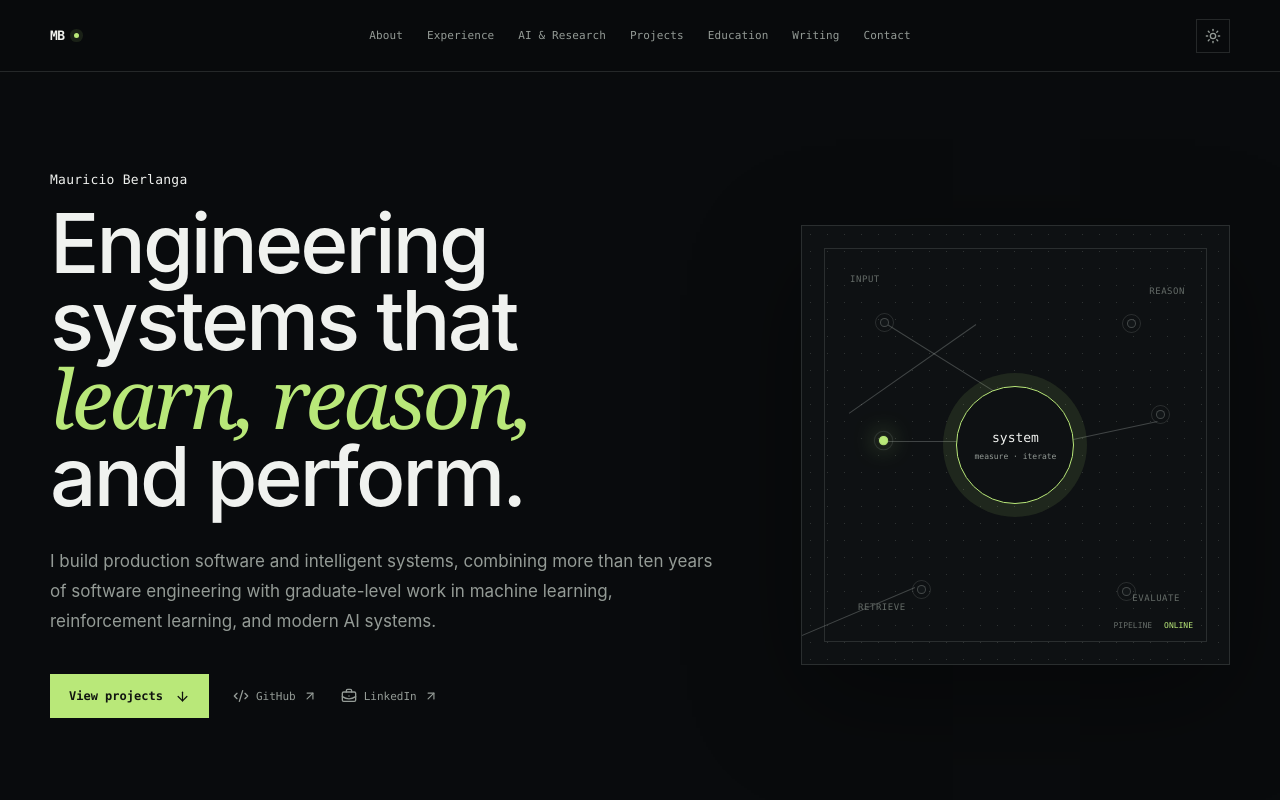
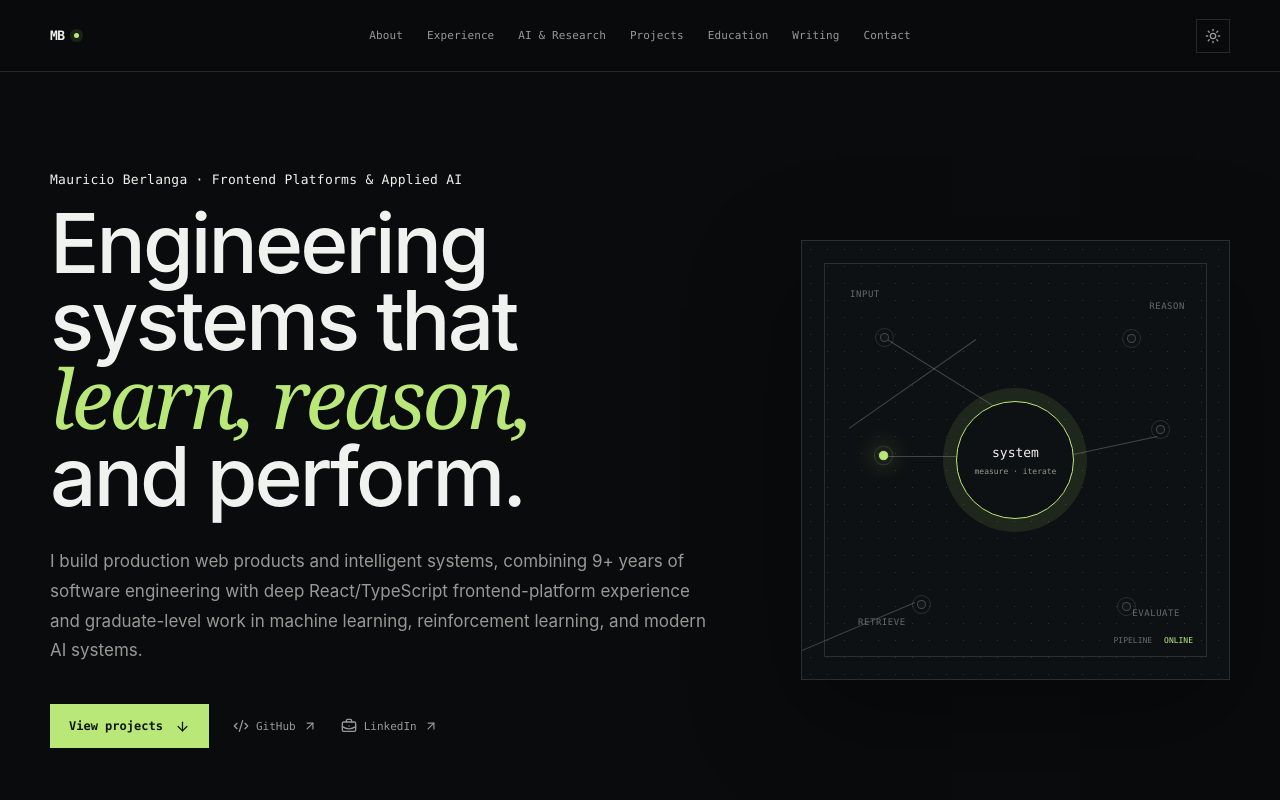
Before and after one commit to mauber91/mauricio-berlanga-portfolio, a React (Vite) app: page / in a window 1280 px wide. Shown: the top 800 px of the page. Built offline with nearby package versions, Linux system fonts and the light colour scheme.

Commit message:
Highlight frontend platform expertise

```diff
--- a/index.html
+++ b/index.html
@@ -5,21 +5,21 @@
     <meta name="viewport" content="width=device-width, initial-scale=1.0" />
     <link rel="icon" href="data:," />
     <meta name="theme-color" content="#090b0d" />
-    <title>Mauricio Berlanga — Software & AI Engineer</title>
-    <meta name="description" content="Senior software engineer building intelligent systems at the intersection of software engineering, machine learning, and AI." />
+    <title>Mauricio Berlanga — Frontend Platforms & Applied AI</title>
+    <meta name="description" content="Senior software engineer building production React and TypeScript frontend platforms, modular web systems, and applied AI products." />
     <meta name="author" content="Mauricio Berlanga" />
-    <meta name="keywords" content="Mauricio Berlanga, AI Engineer, Machine Learning Engineer, Senior Software Engineer, React, RAG, Reinforcement Learning" />
+    <meta name="keywords" content="Mauricio Berlanga, Senior Software Engineer, Frontend Platforms, React, TypeScript, Angular, Nx, Module Federation, AI Engineer, RAG, Reinforcement Learning" />
     <link rel="canonical" href="__SITE_ORIGIN__/" />
     <meta property="og:type" content="website" />
-    <meta property="og:title" content="Mauricio Berlanga — Software & AI Engineer" />
-    <meta property="og:description" content="Engineering intelligent systems at the intersection of production software, machine learning, and AI." />
+    <meta property="og:title" content="Mauricio Berlanga — Frontend Platforms & Applied AI" />
+    <meta property="og:description" content="Production React and TypeScript frontend platforms, modular web systems, and applied AI products." />
     <meta property="og:image" content="__SITE_ORIGIN__/og.png" />
     <meta property="og:image:alt" content="Mauricio Berlanga — Engineering systems that learn, reason, and perform." />
     <meta property="og:image:width" content="1200" />
     <meta property="og:image:height" content="630" />
     <meta name="twitter:card" content="summary_large_image" />
-    <meta name="twitter:title" content="Mauricio Berlanga — Software & AI Engineer" />
-    <meta name="twitter:description" content="Engineering intelligent systems at the intersection of production software, machine learning, and AI." />
+    <meta name="twitter:title" content="Mauricio Berlanga — Frontend Platforms & Applied AI" />
+    <meta name="twitter:description" content="Production React and TypeScript frontend platforms, modular web systems, and applied AI products." />
     <meta name="twitter:image" content="__SITE_ORIGIN__/og.png" />
     <meta name="twitter:image:alt" content="Mauricio Berlanga — Engineering systems that learn, reason, and perform." />
     <script type="application/ld+json">
@@ -27,9 +27,9 @@
         "@context": "https://schema.org",
         "@type": "Person",
         "name": "Mauricio Berlanga",
-        "jobTitle": "Senior Software Engineer",
+        "jobTitle": "Senior Software Engineer, Frontend Platforms & Applied AI",
         "worksFor": { "@type": "Organization", "name": "Walmart Global Tech" },
-        "knowsAbout": ["Software Engineering", "Machine Learning", "Artificial Intelligence", "Retrieval-Augmented Generation", "Reinforcement Learning", "React", "TypeScript"]
+        "knowsAbout": ["Frontend Platform Engineering", "React", "TypeScript", "Angular", "Nx Monorepos", "Micro-frontends", "Module Federation", "Software Engineering", "Machine Learning", "Artificial Intelligence", "Retrieval-Augmented Generation", "Reinforcement Learning"]
       }
     </script>
   </head>
--- a/src/App.tsx
+++ b/src/App.tsx
@@ -22,7 +22,7 @@ function App() {
       <main id="main">
         <section className="hero shell" aria-labelledby="hero-title">
           <div className="hero-copy">
-            <p className="hero-kicker">Mauricio Berlanga</p>
+            <p className="hero-kicker">Mauricio Berlanga · Frontend Platforms & Applied AI</p>
             <h1 id="hero-title">Engineering systems that <em>learn, reason,</em> and perform.</h1>
             <p className="hero-summary">{personal.summary}</p>
             <div className="hero-actions">
@@ -41,13 +41,13 @@ function App() {
         </section>
 
         <section className="section shell about" id="about">
-          <SectionHeader eyebrow="01 / About" title="Production engineering depth. Expanding AI scope." />
+          <SectionHeader eyebrow="01 / About" title="Frontend platforms. Applied intelligence. Systems that last." />
           <div className="about-grid reveal">
             <p className="lead-copy">
-              I’m a senior software engineer at <strong>Walmart Global Tech</strong> with more than ten years of experience building dependable web and frontend systems at scale.
+              I’m a senior software engineer at <strong>Walmart Global Tech</strong> with 9+ years of experience building dependable web, mobile, and frontend-platform systems at scale.
             </p>
             <div className="about-detail">
-              <p>My foundation is production software: React architecture, modular frontend systems, monorepos, API integration, and the engineering discipline required to operate software over time.</p>
+              <p>My foundation is frontend platform engineering: React and TypeScript architecture, Nx monorepos, Module Federation, build tooling, reusable components, testing, and the API integration needed to operate software over time.</p>
               <p>That foundation now extends into AI engineering and machine learning systems through graduate-level Stanford coursework and hands-on work with retrieval, model evaluation, local inference, and agentic architectures.</p>
             </div>
             <blockquote>
@@ -173,7 +173,7 @@ function App() {
 
         <section className="section skills-section">
           <div className="shell">
-            <SectionHeader eyebrow="06 / Technical Range" title="A stack shaped by systems." />
+            <SectionHeader eyebrow="06 / Technical Range" title="A frontend platform stack shaped by systems." />
             <div className="skills-grid">
               {skillGroups.map((group) => (
                 <article className="skill-group reveal" key={group.title}>
@@ -228,7 +228,7 @@ function App() {
 
       <footer className="site-footer shell">
         <p>© {new Date().getFullYear()} Mauricio Berlanga</p>
-        <p>Senior Software Engineer · AI / ML Systems</p>
+        <p>{personal.title}</p>
         <a href="#top">Back to top ↑</a>
       </footer>
     </div>
--- a/src/data/content.ts
+++ b/src/data/content.ts
@@ -31,12 +31,12 @@ export type GitHubProject = {
 
 export const personal = {
   name: 'Mauricio Berlanga',
-  title: 'Senior Software Engineer · AI / ML Engineer',
+  title: 'Senior Software Engineer · Frontend Platforms & Applied AI',
   employer: 'Walmart Global Tech',
   location: 'Bentonville, Arkansas, United States',
   email: 'mberlanga91@gmail.com',
   summary:
-    'I build production software and intelligent systems, combining more than ten years of software engineering with graduate-level work in machine learning, reinforcement learning, and modern AI systems.',
+    'I build production web products and intelligent systems, combining 9+ years of software engineering with deep React/TypeScript frontend-platform experience and graduate-level work in machine learning, reinforcement learning, and modern AI systems.',
 }
 
 export const socialLinks: SocialLink[] = [
@@ -55,39 +55,41 @@ export const experience = [
     role: 'Senior Software Engineer',
     period: 'Jul 2023 – Present',
     description:
-      'Engineering large-scale frontend systems with React, monorepos, micro-frontends, and module federation, with an emphasis on maintainable architecture and production reliability.',
+      'Lead frontend architecture for production React/TypeScript applications across Walmart’s Global Sourcing organization: Nx monorepos, shared tooling, React Router, Jest, and Module Federation with Webpack and Vite.',
     focus: [
-      'React architecture',
-      'Modular frontends',
+      'React / TypeScript',
       'Nx monorepos',
+      'React Router',
+      'Jest',
+      'Module Federation',
+      'Webpack / Vite',
+      'Mentoring',
       'System design',
-      'Cross-team engineering',
-      'Production reliability',
     ],
   },
   {
     company: 'Walmart',
     role: 'Software Engineer III',
-    period: 'Dec 2019 – Jul 2023',
+    period: 'Oct 2019 – Jul 2023',
     description:
-      'Built internal frontend products with Angular and contributed to modular frontend architecture using micro-frontends and module federation.',
-    focus: ['Angular', 'Micro-frontends', 'Module federation', 'Internal platforms'],
+      'Built internal frontend products and helped bring multiple versions of React and legacy Angular together under shared micro-frontend shells, while integrating Java/Spring APIs and production delivery workflows.',
+    focus: ['Angular interoperability', 'Micro-frontends', 'Module Federation', 'Java / Spring APIs', 'Docker / Nginx', 'Internal platforms'],
   },
   {
     company: 'TIBCO / Kwan Tecnología',
-    role: 'Software Engineer',
+    role: 'Frontend Software Engineer',
     period: 'Mar 2017 – Nov 2019',
     description:
-      'Worked on TIBCO Flogo, an event-driven, flow-based application engine for visually building APIs, microservices, serverless functions, activities, and connectors.',
-    focus: ['TIBCO Flogo', 'Event-driven systems', 'APIs', 'Microservices', 'RxJS'],
+      'Developed the Angular/TypeScript UI for TIBCO Flogo, an event-driven application builder for microservices, serverless functions, APIs, and connectors; built reusable components and JSON-driven forms with validation.',
+    focus: ['Angular / TypeScript', 'Reusable components', 'JSON forms', 'Node.js / Express', 'AWS S3', 'Karma / Jasmine'],
   },
   {
     company: 'GoBus Rutas / Inovap',
-    role: 'Software Developer',
-    period: 'Apr 2016 – Feb 2017',
+    role: 'Co-founder / Software Developer',
+    period: 'Mar 2015 – Feb 2017',
     description:
-      'Built web and hybrid mobile applications for public-transit tracking and geofenced employee check-ins using Ionic, Angular, Laravel, relational databases, and AWS infrastructure.',
-    focus: ['Ionic', 'Angular', 'Laravel', 'PostgreSQL', 'MySQL', 'AWS'],
+      'Co-founded a public-transit product and led Ionic/Angular mobile development with Google Maps/Leaflet, crowdsourced live-bus locations, and an admin route-monitoring tool that grew past 10,000 registered users.',
+    focus: ['Ionic / Angular', 'Google Maps / Leaflet', 'Mobile products', 'Laravel', 'PostgreSQL / MySQL', 'AWS'],
   },
   {
     company: 'Edumatics México',
@@ -237,8 +239,9 @@ export const githubProjects: GitHubProject[] = [
 
 export const skillGroups = [
   { title: 'AI / ML', skills: ['PyTorch', 'ML fundamentals', 'Embeddings', 'RAG', 'Reranking', 'LLM systems', 'Reinforcement learning'] },
-  { title: 'Software Engineering', skills: ['TypeScript', 'JavaScript', 'Python'] },
-  { title: 'Frontend Systems', skills: ['React', 'Nx', 'Vite', 'Webpack', 'Rspack', 'Module Federation'] },
+  { title: 'Frontend Systems', skills: ['React', 'TypeScript', 'Angular', 'Nx', 'React Router', 'Module Federation', 'Vite', 'Webpack', 'Rspack'] },
+  { title: 'Frontend Product Craft', skills: ['Responsive UI', 'Reusable components', 'Jest', 'Playwright', 'Technical SEO', 'API integration', 'Three.js / WebGL'] },
+  { title: 'Software Engineering', skills: ['JavaScript', 'Python', 'Java / Spring', 'Node.js / Express'] },
   { title: 'APIs & Infrastructure', skills: ['GraphQL', 'Apollo', 'REST', 'Docker'] },
   { title: 'AI Infrastructure', skills: ['Local LLMs', 'GPU inference', 'Model evaluation', 'Experimentation'] },
 ]
--- a/src/styles.css
+++ b/src/styles.css
@@ -230,7 +230,6 @@
 
   .skills-grid { display: grid; grid-template-columns: repeat(6, 1fr); border-top: 1px solid var(--line); border-left: 1px solid var(--line); }
   .skill-group { grid-column: span 2; min-height: 190px; padding: 28px; border-right: 1px solid var(--line); border-bottom: 1px solid var(--line); }
-  .skill-group:nth-child(4), .skill-group:nth-child(5) { grid-column: span 3; }
   .skill-group h3 { margin-bottom: 32px; color: var(--accent); font: 10px var(--mono); letter-spacing: .04em; text-transform: uppercase; }
   .skill-group p { color: var(--text); font-size: 14px; line-height: 1.9; }
 
```
